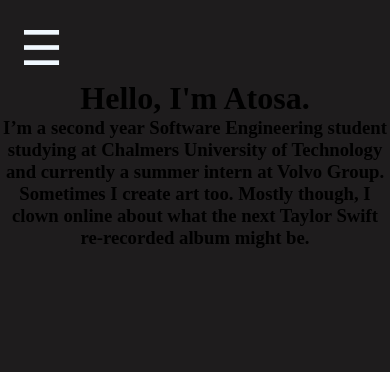
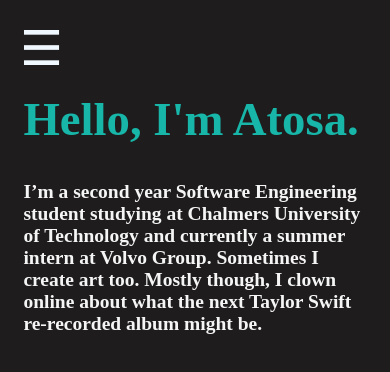
Before and after one commit to Tussies/Tussies.github.io, a React (Create React App) app: page / in a window 390 px wide. Shown: the top 372 px of the page. Built offline with nearby package versions, Linux system fonts and the light colour scheme.

Commit message:
Added responsiveness to text

```diff
--- a/src/App.css
+++ b/src/App.css
@@ -10,12 +10,51 @@
   background-color: #1E1C1D;
 }
 
-.aboutMe {
-  padding: 100px 410px;
+.Title {
+  color: rgb(131, 203, 186);
   text-align: left;
-  color: rgb(131, 203, 186);
+  font-size: 5vw;
+  padding: 6vw 15vw;
+  padding-bottom: 0vw;
 }
 
-.aboutMeDescription{
+.Description {
+  color: whitesmoke;
+  text-align: left;
+  font-size: 2vw;
+  padding: 6vw 15vw;
+}
+
+.ContactDescription {
+  color: whitesmoke;
+  text-align: left;
+  font-size: 2vw;
+  padding: 60px 300px;
+}
+
+@media (max-width: 700px) {
+  .Description {
+    color: whitesmoke;
+    text-align: left;
+    font-size: 5vw;
+    padding: 6vw 6vw;
+  }
+
+  .Title {
+    color: rgb(131, 203, 186);
+    font-size: 12vw;
+    text-align: left;
+    padding: 3vw 6vw;
+  }
+
+  .ContactDescription {
+    color: whitesmoke;
+    text-align: left;
+    font-size: 20px;
+    padding: 60px 30px;
+  }
+}
+
+/* .aboutMeDescription{
   font-size: medium;
-}
+} */
--- a/src/App.js
+++ b/src/App.js
@@ -3,6 +3,7 @@ import {BrowserRouter as Router, Routes, Route} from 'react-router-dom';
 import Home from './pages/Home';
 import Contact from './pages/Contact';
 import Navbar from './components/Navbar';
+import "./style.css";
 
 function App() {
   return (
--- a/src/pages/Contact.js
+++ b/src/pages/Contact.js
@@ -3,7 +3,7 @@ import React from "react";
 function Contact() {
   return (
     <div>
-    <h1>Under construction.</h1>
+    <h1 class="ContactDescription">Under construction.</h1>
   </div>
   )
 }
--- a/src/pages/Home.js
+++ b/src/pages/Home.js
@@ -3,10 +3,10 @@ import React from "react";
 function Home() {
   return (
     <div>
-      <h1>Hello, I'm Atosa.</h1>
-      <h3>I’m a second year Software Engineering student studying at
+      <h1 class="Title">Hello, I'm Atosa.</h1>
+      <h3 class="Description">I’m a second year Software Engineering student studying at
          Chalmers University of Technology and currently a summer intern at Volvo Group.
-        Sometimes I create art too. Mostly though, I clown online about what the next
+         Sometimes I create art too. Mostly though, I clown online about what the next
         Taylor Swift re-recorded album might be.</h3>
     </div>
   )
--- a/src/style.css
+++ b/src/style.css
@@ -14,8 +14,8 @@
     cursor: pointer;
 } */
 
-.h1 {
-    color:#17b6a9;
+.Title {
+    color: #17b6a9;
 }
 
 .fa-bars {
```
